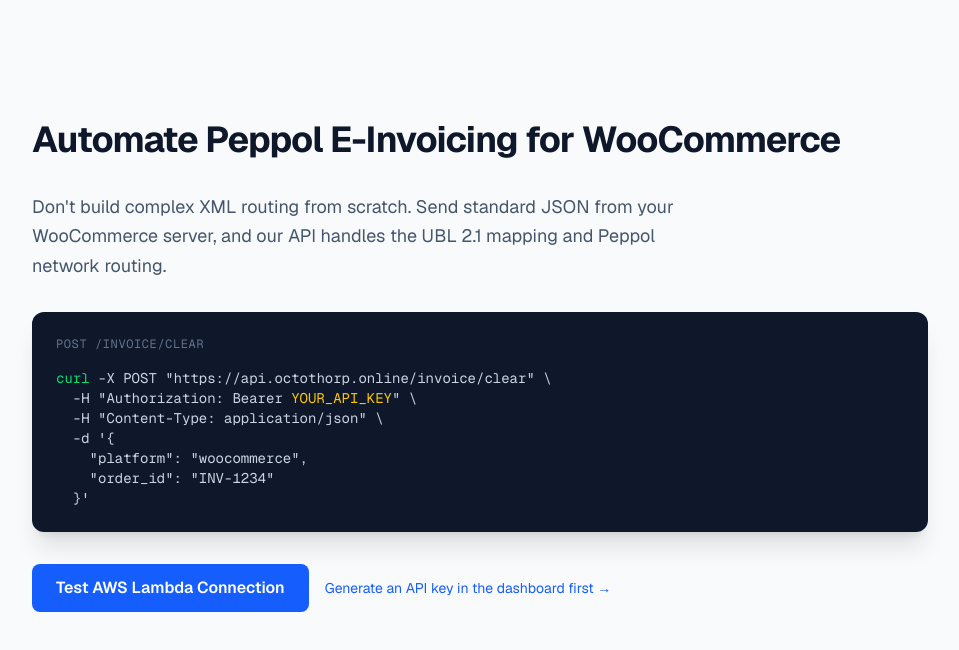
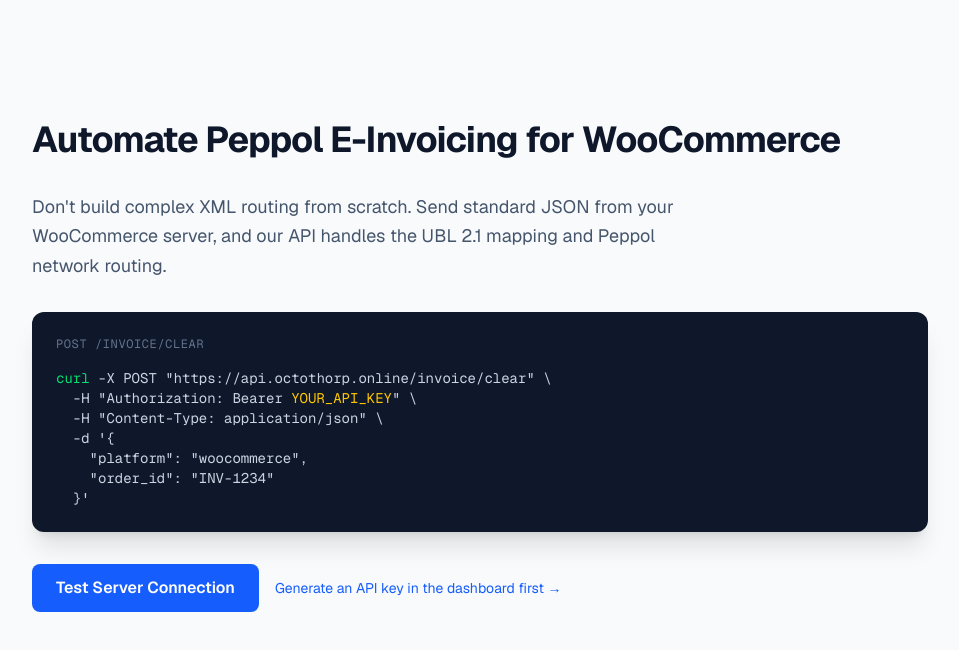
Before and after one commit to karlmhlanga0-ops/ctc-frontend, a Next.js app: page /dashboard in a window 1280 px wide. Shown: the top 650 px of the page, without its empty margins (160-1119 px from the left). Built offline with nearby package versions, Linux system fonts and the light colour scheme.

Commit message:
changing the branding

```diff
--- a/app/dashboard/page.js
+++ b/app/dashboard/page.js
@@ -59,7 +59,7 @@
             disabled={loading}
             className="bg-blue-600 hover:bg-blue-700 text-white font-semibold px-6 py-3 rounded-lg transition-colors disabled:opacity-50"
           >
-            {loading ? "Testing..." : "Test AWS Lambda Connection"}
+            {loading ? "Testing..." : "Test Server Connection"}
           </button>
 
           {apiKey === "YOUR_API_KEY" && (
--- a/app/integrations/[platform]/AwsTestButton.js
+++ b/app/integrations/[platform]/AwsTestButton.js
@@ -35,7 +35,7 @@
         disabled={isLoading}
         className="bg-blue-600 hover:bg-blue-700 text-white font-bold py-3 px-8 rounded-md transition-colors w-full sm:w-auto disabled:opacity-50"
       >
-        {isLoading ? "Pinging Cape Town..." : "Test AWS Lambda Connection"}
+        {isLoading ? "Pinging Cape Town..." : "Test API Connection"}
       </button>
 
       {responseMsg && (
```
